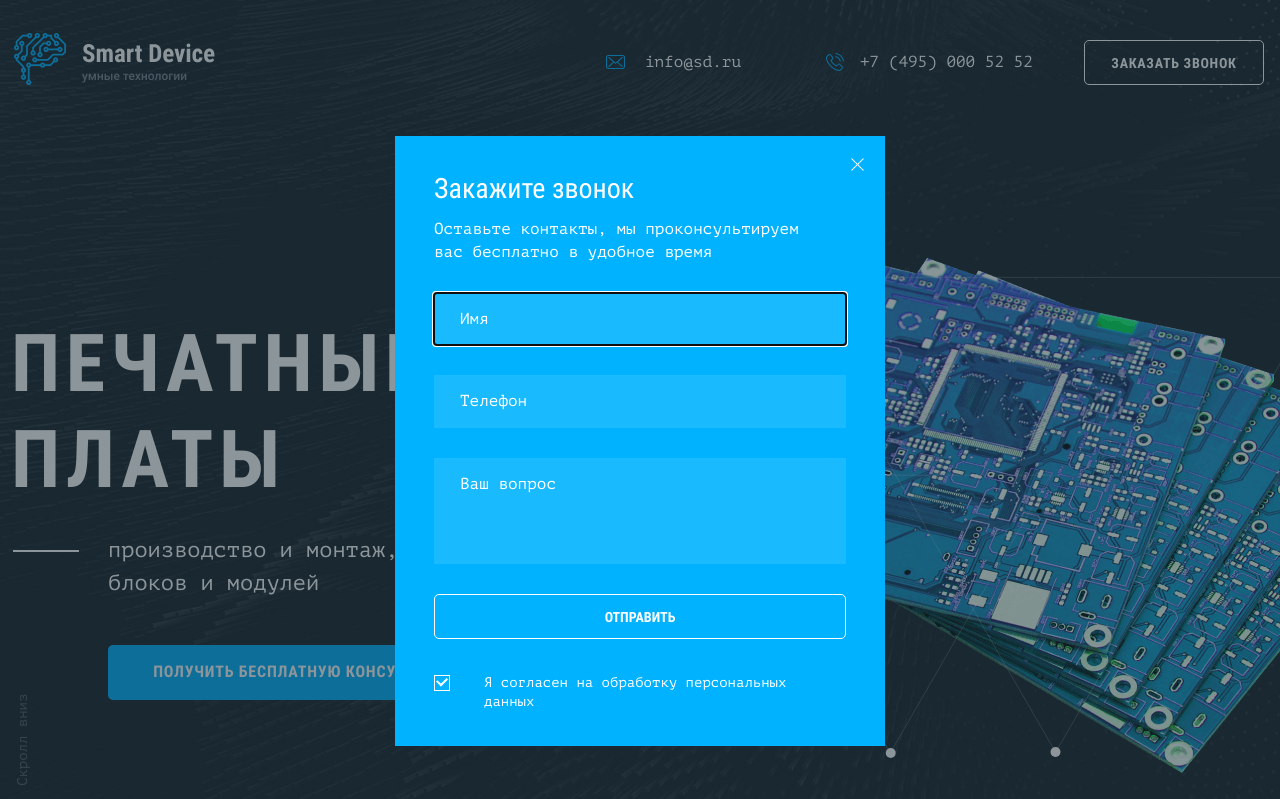
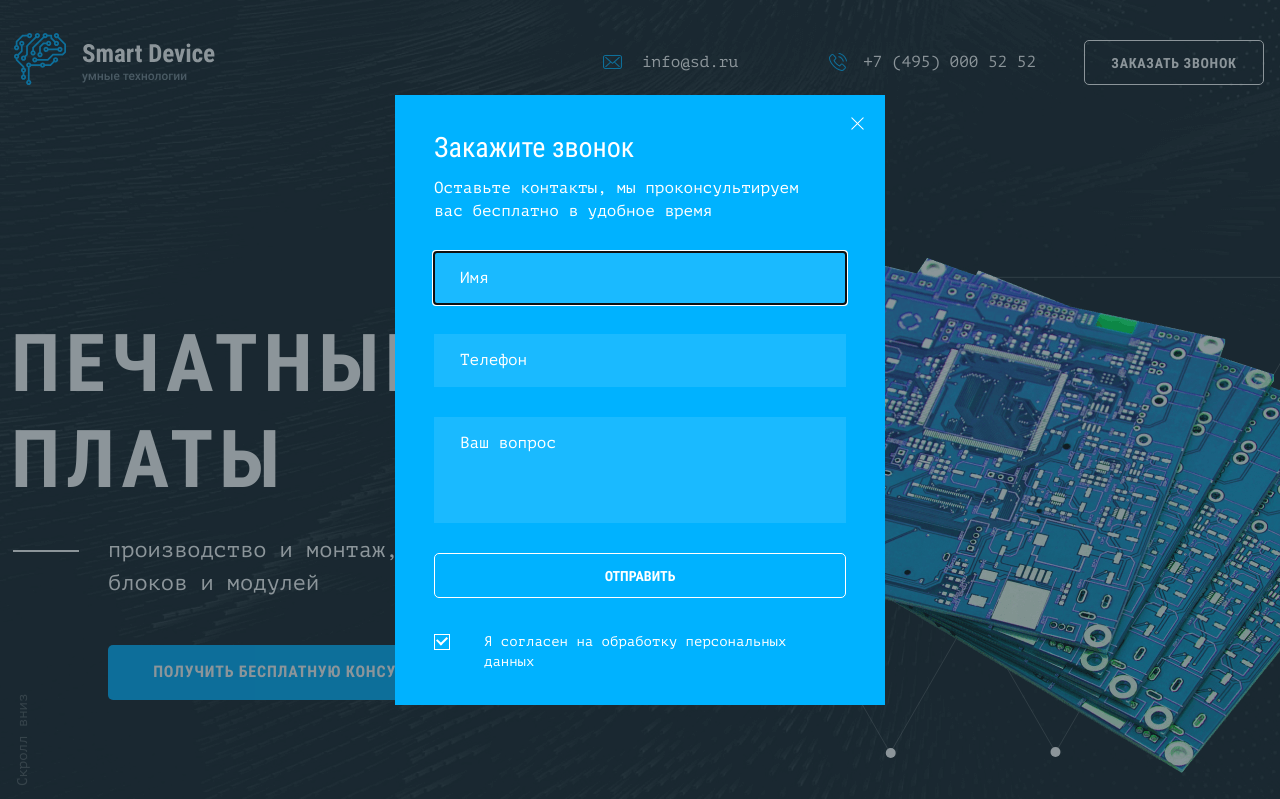
Before and after one commit to grizzly-attack/Smart-Device, a website: page source/index.html in a window 1280 px wide. Both pictures are taken after a click on the button "ЗАКАЗАТЬ ЗВОНОК". Shown: the top 799 px of the page. Drawn offline with nearby package versions, Linux system fonts and the light colour scheme; files that its build step writes are made by us from their sources.

Commit message:
правки

```diff
--- a/source/index.html
+++ b/source/index.html
@@ -219,29 +219,6 @@
         </form>
       </div>
     </section>
-
-    <section class="popup">
-      <div class="popup__wrapper"></div>
-        <form class="popup__form">
-          <button class="popup__close-button" type="button"><span class="visually-hidden">Закрыть</span></button>
-          <h2 class="popup__title">Закажите звонок</h2>
-          <p class="popup__message">Оставьте контакты, мы проконсультируем вас бесплатно в удобное время</p>
-          <label for="popup-name" class="visually-hidden">Имя</label>
-          <input class="popup__field" id="popup-name" type="text" name="user-name" placeholder="Имя" required>
-
-          <label for="popup-phone" class="visually-hidden">Телефон</label>
-          <input class="popup__field" id="popup-phone" type="tel" name="user-phone" placeholder="Телефон" pattern="-?(\d+|\d+.\d+|.\d+)([eE][-+]?\d+)?" required>
-
-          <label for="popup-question" class="visually-hidden">Ваш вопрос</label>
-          <textarea class="popup__textarea" id="popup-question" name="user-question" placeholder="Ваш вопрос" required></textarea>
-          <button class="popup__button" type="submit">Отправить</button>
-
-          <div class="popup__checkbox-container">
-            <input class="visually-hidden popup__checkbox" type="checkbox" id="popup-consent" name="consent" checked>
-            <label for="popup-consent">Я согласен на обработку  персональных данных</label>
-          </div>
-        </form>
-    </section>
   </main>
 
   <footer class="page-footer">
@@ -301,6 +278,33 @@
       </div>
     </div>
   </footer>
+
+  <section class="popup">
+    <div class="popup__container">
+      <div class="popup__wrapper"></div>
+      <form class="popup__form">
+        <button class="popup__close-button" type="button"><span class="visually-hidden">Закрыть</span></button>
+        <h2 class="popup__title">Закажите звонок</h2>
+        <p class="popup__message">Оставьте контакты, мы проконсультируем вас бесплатно в удобное время</p>
+        <label for="popup-name" class="visually-hidden">Имя</label>
+        <input class="popup__field" id="popup-name" type="text" name="user-name" placeholder="Имя" required>
+
+        <label for="popup-phone" class="visually-hidden">Телефон</label>
+        <input class="popup__field" id="popup-phone" type="tel" name="user-phone" placeholder="Телефон" pattern="-?(\d+|\d+.\d+|.\d+)([eE][-+]?\d+)?" required>
+
+        <label for="popup-question" class="visually-hidden">Ваш вопрос</label>
+        <textarea class="popup__textarea" id="popup-question" name="user-question" placeholder="Ваш вопрос" required></textarea>
+        <button class="popup__button" type="submit">Отправить</button>
+
+        <div class="popup__checkbox-container">
+          <input class="visually-hidden popup__checkbox" type="checkbox" id="popup-consent" name="consent" checked>
+          <label for="popup-consent">Я согласен на обработку  персональных данных</label>
+        </div>
+      </form>
+    </div>
+
+  </section>
+
   <script src="js/main.js" async></script>
 </body>
 </html>
--- a/source/sass/blocks/main-info.scss
+++ b/source/sass/blocks/main-info.scss
@@ -41,7 +41,7 @@
     left: 55%;
     top: -140px;
 
-    z-index: -1;
+    z-index: -2;
   }
 }
 
--- a/source/sass/blocks/page-header.scss
+++ b/source/sass/blocks/page-header.scss
@@ -21,7 +21,8 @@
 
 .page-header__list {
   @include list-reset;
-  width: 465px;
+  width: 552px;
+  margin-right: 30px;
 
   display: flex;
   flex-wrap: wrap;
@@ -29,9 +30,10 @@
 }
 
 .page-header__item {
-  max-width: 240px;
+  width: 249px;
   padding: 5px;
   padding-left: 0;
+  text-align: right;
 }
 
 .page-header__link {
@@ -102,12 +104,12 @@
 }
 
 .page-header__contacts {
-  width: 658px;
+  width: 775px;
   margin: 0;
   display: flex;
   flex-wrap: wrap;
+  justify-content: space-between;
   align-items: center;
-  justify-content: space-between;
 }
 
 .page-header-mobile {
@@ -140,10 +142,12 @@
 
   .page-header__item {
     padding: 0;
+    width: auto;
   }
 
   .page-header__link {
     margin-left: 33px;
+    text-align: right;
   }
 
   .page-header__link--mail {
--- a/source/sass/blocks/popup.scss
+++ b/source/sass/blocks/popup.scss
@@ -1,32 +1,56 @@
 .popup {
   display: none;
+  z-index: 100;
 }
 
 .popup__wrapper {
   width: 100%;
   height: 100%;
-  top: 0;
-  left: 50%;
-  transform: translateX(-50%);
+
   background-color: rgba(27, 45, 55, 0.5);
   position: absolute;
   z-index: 1000;
 }
 
+.popup__container {
+  display: flex;
+  justify-content: center;
+  align-items: center;
+  overflow-y: auto;
+  padding-top: 10px;
+  padding-bottom: 10px;
+
+  width: 100%;
+  height: auto;
+  top: 0;
+  left: 0;
+  z-index: 1000;
+
+  @media (max-width: 767px) {
+    padding-top: 0;
+    padding-bottom: 0;
+  }
+}
+
 .popup form {
-  width: 490px;
+  max-width: 490px;
+  width: 100%;
   background-color: $blue;
 
   color: #ffffff;
 
-  top: 136px;
-  left: 50%;
-  transform: translateX(-50%);
   box-sizing: border-box;
   padding: 33px 39px;
-  position: absolute;
+
+  position: relative;
+  margin: auto;
+  height: auto;
 
   z-index: 1001;
+
+  @media (max-width: 767px) {
+    max-width: 100%;
+  }
 }
 
 .popup__title {
@@ -40,7 +64,7 @@
 .popup__message {
   margin: 0;
   margin-top: 10px;
-  width: 370px;
+  max-width: 370px;
 }
 
 .popup form > input {
@@ -59,14 +83,6 @@
   &::placeholder {
     color: #ffffff;
   }
-}
-
-.popup__container {
-  width: 100%;
-  display: flex;
-  justify-content: space-between;
-  flex-wrap: wrap;
-  align-items: center;
 }
 
 .popup form > textarea {
@@ -226,7 +242,11 @@
 }
 
 .popup--show {
-  display: block;
+  display: flex;
+  position: fixed;
+  width: 100%;
+  height: 100%;
+  top: 0;
 }
 
 .popup-modal {
```
Also changed, not shown: build/css/style.min.css, build/index.html, 1 other file.
